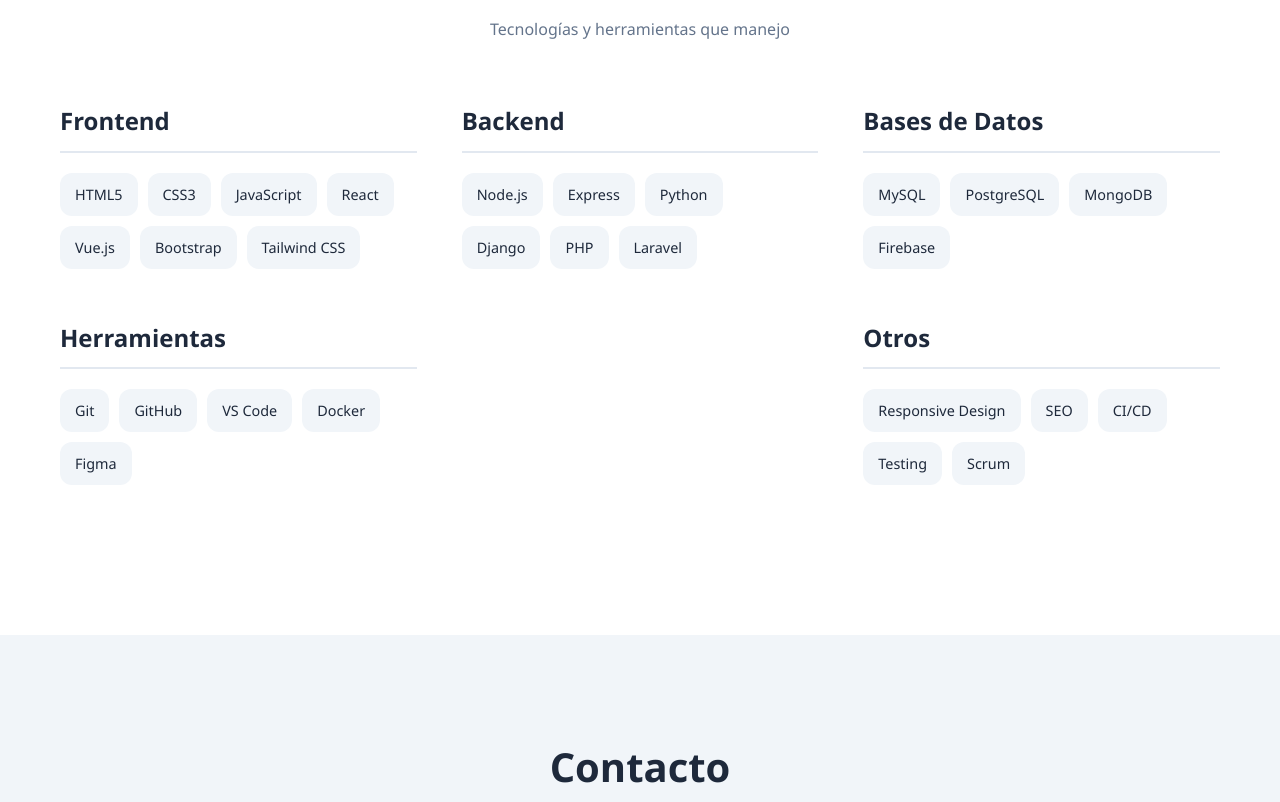
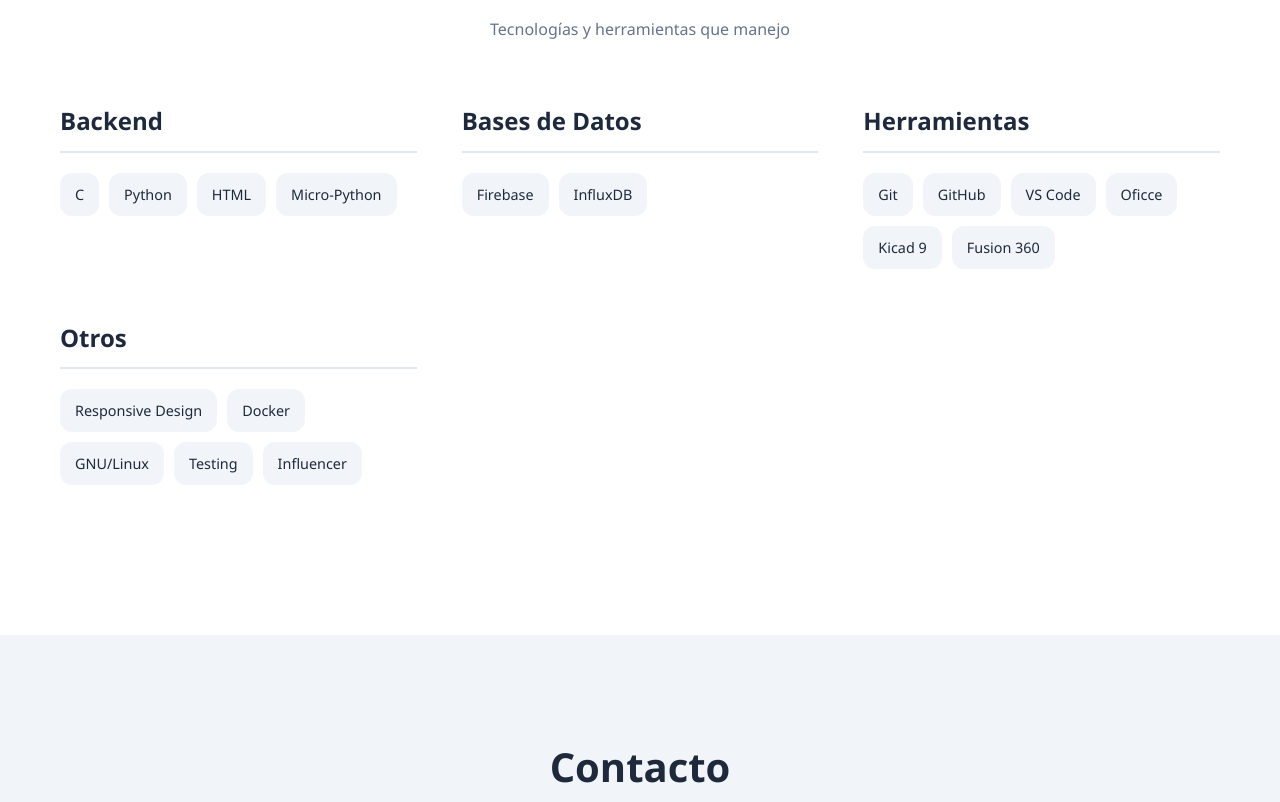
Before and after one commit to 4lanAcevedo/gitpages, a plain HTML site: page index.html in a window 1280 px wide. Shown: the part 1748-2550 px from the top of the page. Drawn offline with Linux system fonts and the light colour scheme.

Commit message:
Update index.html

```diff
--- a/index.html
+++ b/index.html
@@ -625,30 +625,14 @@
             <p class="section-subtitle">Tecnologías y herramientas que manejo</p>
 
             <div class="skills-content">
-                <!-- Frontend -->
-                <div class="skills-category">
-                    <h3 class="skills-category-title">Frontend</h3>
-                    <div class="skills-list">
-                        <span class="skill-item">HTML5</span>
-                        <span class="skill-item">CSS3</span>
-                        <span class="skill-item">JavaScript</span>
-                        <span class="skill-item">React</span>
-                        <span class="skill-item">Vue.js</span>
-                        <span class="skill-item">Bootstrap</span>
-                        <span class="skill-item">Tailwind CSS</span>
-                    </div>
-                </div>
-
                 <!-- Backend -->
                 <div class="skills-category">
                     <h3 class="skills-category-title">Backend</h3>
                     <div class="skills-list">
-                        <span class="skill-item">Node.js</span>
-                        <span class="skill-item">Express</span>
+                        <span class="skill-item">C</span>
                         <span class="skill-item">Python</span>
-                        <span class="skill-item">Django</span>
-                        <span class="skill-item">PHP</span>
-                        <span class="skill-item">Laravel</span>
+                        <span class="skill-item">HTML</span>
+                        <span class="skill-item">Micro-Python</span>
                     </div>
                 </div>
 
@@ -656,10 +640,8 @@
                 <div class="skills-category">
                     <h3 class="skills-category-title">Bases de Datos</h3>
                     <div class="skills-list">
-                        <span class="skill-item">MySQL</span>
-                        <span class="skill-item">PostgreSQL</span>
-                        <span class="skill-item">MongoDB</span>
                         <span class="skill-item">Firebase</span>
+                        <span class="skill-item">InfluxDB</span>
                     </div>
                 </div>
 
@@ -670,8 +652,9 @@
                         <span class="skill-item">Git</span>
                         <span class="skill-item">GitHub</span>
                         <span class="skill-item">VS Code</span>
-                        <span class="skill-item">Docker</span>
-                        <span class="skill-item">Figma</span>
+                        <span class="skill-item">Oficce</span>
+                        <span class="skill-item">Kicad 9</span>
+                        <span class="skill-item">Fusion 360</span>
                     </div>
                 </div>
 
@@ -680,10 +663,10 @@
                     <h3 class="skills-category-title">Otros</h3>
                     <div class="skills-list">
                         <span class="skill-item">Responsive Design</span>
-                        <span class="skill-item">SEO</span>
-                        <span class="skill-item">CI/CD</span>
+                        <span class="skill-item">Docker</span>
+                        <span class="skill-item">GNU/Linux</span>
                         <span class="skill-item">Testing</span>
-                        <span class="skill-item">Scrum</span>
+                        <span class="skill-item">Influencer</span>
                     </div>
                 </div>
             </div>
@@ -709,7 +692,7 @@
                         </div>
                         <div class="contact-text">
                             <h4>Email</h4>
-                            <p>tuemail@ejemplo.com</p>
+                            <p>alan.acevedo@alu.ing.unlp.edu.ar</p>
                         </div>
                     </div>
 
@@ -719,7 +702,7 @@
                         </div>
                         <div class="contact-text">
                             <h4>Ubicación</h4>
-                            <p>Tu Ciudad, País</p>
+                            <p>Florencio Varela, Argentina</p>
                         </div>
                     </div>
 
@@ -756,7 +739,7 @@
     <!-- Footer -->
     <footer>
         <div class="container">
-            <p class="footer-text">© 2025 Tu Nombre. Todos los derechos reservados.</p>
+            <p class="footer-text">© 2025 Alan. Todos los derechos reservados.</p>
             <div class="social-links" style="justify-content: center;">
                 <a href="#" class="social-link"><i class="fab fa-github"></i></a>
                 <a href="#" class="social-link"><i class="fab fa-linkedin-in"></i></a>
```
